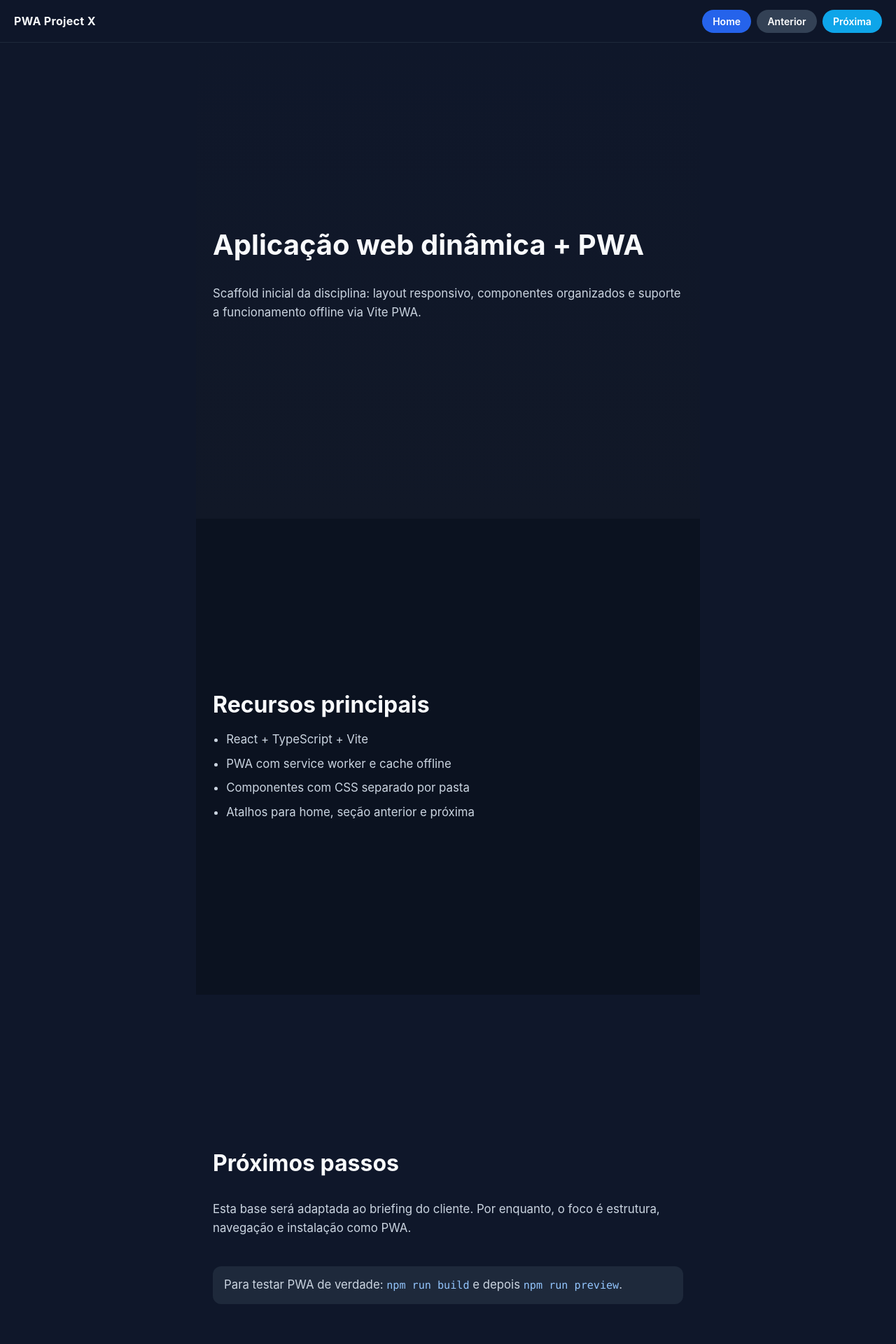
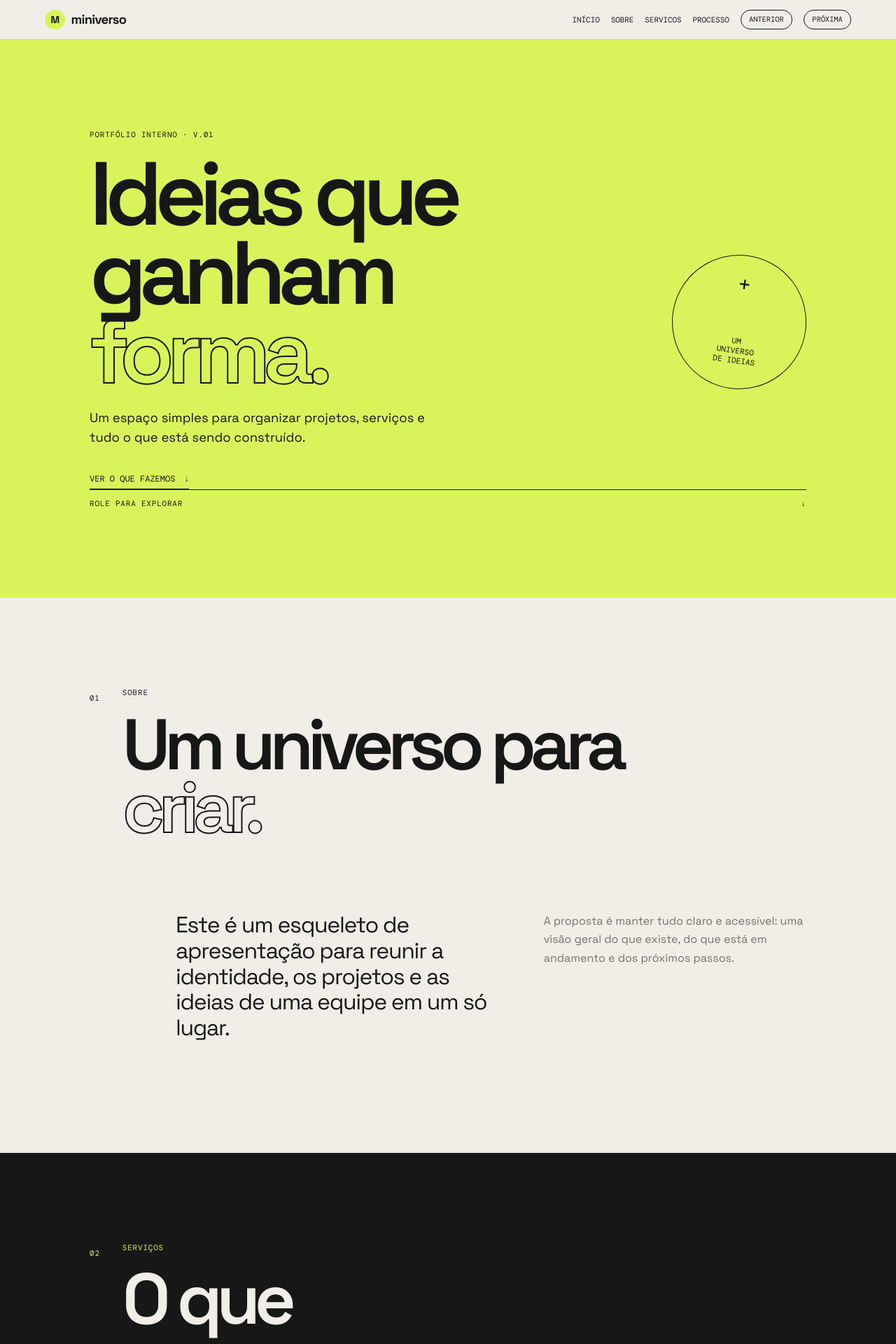
Before and after one commit to PWA-project-X/frontend, a React (Vite) app: page / in a window 1280 px wide. Shown: the top 1920 px of the page at 70% size. Built offline with nearby package versions, Linux system fonts and the light colour scheme.

Commit message:
feat: melhora estilização e componentes da pagina home

```diff
--- a/src/App.css
+++ b/src/App.css
@@ -1,121 +1,340 @@
+@import url('https://fonts.googleapis.com/css2?family=DM+Mono:wght@400;500&family=Space+Grotesk:wght@400;500;600;700&display=swap');
+
+:root {
+    --ink:#171717;
+    --paper:#f1eee8;
+    --acid:#d9f45b;
+    --muted:#77736c;
+    --line:rgba(23,23,23,.18);
+}
+
 .app {
-  min-height: 100vh;
+    min-height:100vh;
+    background:var(--paper);
+    color:var(--ink);
 }
 
 .topbar {
-  position: sticky;
-  top: 0;
-  z-index: 40;
-  display: flex;
-  flex-wrap: wrap;
-  align-items: center;
-  justify-content: space-between;
-  gap: 0.75rem;
-  padding: 0.85rem 1.25rem;
-  background: rgba(15, 23, 42, 0.92);
-  backdrop-filter: blur(8px);
-  border-bottom: 1px solid #1e293b;
+    position:sticky;
+    top:0; z-index:40;
+    display:flex;
+    align-items:center;
+    justify-content:space-between;
+    gap:1rem; padding:.85rem 5vw;
+    background:rgba(241,238,232,.92);
+    backdrop-filter:blur(12px);
+    border-bottom:1px solid var(--line);
 }
 
 .brand {
-  color: #f8fafc;
-  font-size: 1rem;
-  letter-spacing: 0.02em;
+    display:flex;
+    align-items:center;
+    gap:.55rem; color:var(--ink);
+    text-decoration:none;
+    font-size:1.15rem;
+    font-weight:700;
+    letter-spacing:-.04em;
+}
+
+.brand-mark {
+    display:grid;
+    place-items:center;
+    width:1.8rem;
+    height:1.8rem;
+    border-radius:50%;
+    background:var(--acid);
+    font-size:.9rem;
 }
 
 .nav-actions {
-  display: flex;
-  flex-wrap: wrap;
-  gap: 0.5rem;
+    display:flex;
+    align-items:center;
+    gap:1rem;
 }
 
+.nav-link {
+    color:var(--ink);
+    text-decoration:none;
+    font-family:'DM Mono',monospace;
+    font-size:.68rem; text-transform:uppercase;
+}
+
+.nav-link:hover,.primary-link:hover { opacity:.55; }
+
 .btn-nav {
-  border: none;
-  border-radius: 999px;
-  padding: 0.5rem 0.95rem;
-  font-size: 0.875rem;
-  font-weight: 600;
-  cursor: pointer;
-  transition: background 0.2s ease, transform 0.2s ease;
+    border:1px solid var(--ink);
+    border-radius:999px;
+    padding:.42rem .7rem;
+    background:transparent;
+    color:var(--ink);
+    font-family:'DM Mono',monospace;
+    font-size:.65rem; text-transform:uppercase;
+    cursor:pointer;
+    transition:.2s ease;
 }
 
 .btn-nav:hover {
-  transform: translateY(-1px);
+    background:var(--ink);
+    color:var(--paper);
 }
 
-.section {
-  min-height: 85vh;
-  display: flex;
-  flex-direction: column;
-  justify-content: center;
-  gap: 1rem;
-  padding: 4rem 1.5rem;
-  max-width: 720px;
-  margin: 0 auto;
+.section-shell {
+    min-height:86vh;
+    padding:8rem 10vw;
 }
 
-.section h1,
-.section h2 {
-  margin: 0;
-  line-height: 1.2;
-  color: #f8fafc;
+.hero {
+    display:flex;
+    flex-direction:column;
+    justify-content:space-between;
+    min-height:calc(100vh - 57px);
+    background:var(--acid);
 }
 
-.section h1 {
-  font-size: clamp(1.75rem, 4vw, 2.5rem);
+.eyebrow,.scroll-note,.section-number,.card-number,.footer {
+    font-family:'DM Mono',monospace;
+    font-size:.68rem;
+    letter-spacing:.08em;
 }
 
-.section h2 {
-  font-size: clamp(1.4rem, 3vw, 2rem);
+.eyebrow { margin:0 0 1.4rem; }
+.hero-content {
+    display:flex;
+    align-items:center;
+    justify-content:space-between;
+    gap:3rem;
 }
 
-.section p,
-.section li {
-  color: #cbd5e1;
-  line-height: 1.6;
-  font-size: 1.05rem;
+h1,h2,h3,p { margin-top:0; }
+h1,h2 {
+    max-width:850px;
+    margin-bottom:1.5rem;
+    font-size:clamp(3.5rem,10vw,9rem);
+    line-height:.88;
+    letter-spacing:-.085em;
+    font-weight:600;
 }
 
-.section ul {
-  margin: 0;
-  padding-left: 1.2rem;
-  display: grid;
-  gap: 0.5rem;
+h1 em,h2 em {
+    font-style:normal;
+    color:transparent;
+    -webkit-text-stroke:2px var(--ink);
 }
 
-.hint {
-  margin-top: 0.5rem;
-  padding: 0.85rem 1rem;
-  border-radius: 0.75rem;
-  background: #1e293b;
-  color: #e2e8f0;
+.hero-text {
+    max-width:30rem;
+    font-size:1.15rem;
+    line-height:1.5;
 }
 
-.hint code {
-  font-family: ui-monospace, SFMono-Regular, Menlo, Consolas, monospace;
-  font-size: 0.9em;
-  color: #93c5fd;
+.primary-link {
+    display:inline-flex;
+    gap:.8rem;
+    margin-top:1.2rem;
+    padding-bottom:.35rem;
+    border-bottom:1px solid var(--ink);
+    color:var(--ink);
+    text-decoration:none;
+    font-family:'DM Mono',monospace;
+    font-size:.75rem;
+    text-transform:uppercase;
+    transition:opacity .2s ease;
 }
 
-.section-home {
-  background: linear-gradient(180deg, #0f172a 0%, #111827 100%);
+.hero-stamp {
+    display:grid;
+    place-items:center;
+    flex:0 0 12rem;
+    width:12rem;
+    height:12rem;
+    border:1px solid var(--ink);
+    border-radius:50%;
+    transform:rotate(8deg);
+    text-align:center;
 }
 
-.section-recursos {
-  background: #0b1220;
+.hero-stamp span {
+    font-size:2rem;
+    line-height:.5;
 }
 
-.section-sobre {
-  background: #0f172a;
+.hero-stamp strong {
+    font-family:'DM Mono',monospace;
+    font-size:.7rem; font-weight:400;
+    text-transform:uppercase;
 }
 
-@media (max-width: 640px) {
-  .topbar {
-    padding: 0.75rem 1rem;
-  }
+.scroll-note {
+    display:flex;
+    justify-content:space-between;
+    border-top:1px solid var(--ink);
+    padding-top:.8rem;
+}
 
-  .section {
-    padding: 3rem 1rem;
-    min-height: 75vh;
-  }
+.section-light {
+    background:var(--paper);
 }
+
+.section-dark {
+    background:var(--ink);
+    color:var(--paper);
+}
+
+.section-dark .eyebrow,.section-dark .section-number { color:var(--acid); }
+
+.section-heading {
+    display:flex; gap:2rem;
+    align-items:flex-start;
+    margin-bottom:5rem;
+}
+
+.section-number { padding-top:.5rem; }
+
+.section-heading h2 { font-size:clamp(3rem,8vw,7rem); }
+
+.about-grid {
+    display:grid;
+    grid-template-columns:1.2fr 1fr;
+    gap:6vw; max-width:900px;
+    margin-left:12%;
+}
+
+.about-grid p {
+    color:var(--muted);
+    line-height:1.65;
+}
+
+.about-grid .lead-copy {
+    color:var(--ink);
+    font-size:clamp(1.4rem,2.5vw,2.2rem);
+    line-height:1.15; letter-spacing:-.04em;
+}
+
+.service-grid {
+    display:grid;
+    grid-template-columns:repeat(3,1fr);
+    gap:1rem;
+}
+
+.service-card {
+    position:relative;
+    min-height:18rem;
+    padding:1.5rem;
+    border:1px solid rgba(241,238,232,.3);
+    transition:transform .2s ease,background .2s ease;
+}
+
+.service-card:hover {
+    background:#292929;
+    transform:translateY(-5px);
+}
+
+.card-number { color:var(--acid); }
+
+.service-card h3 {
+    margin-top:5rem;
+    margin-bottom:.7rem;
+    font-size:1.6rem;
+    letter-spacing:-.04em;
+}
+
+.service-card p {
+    max-width:17rem;
+    color:#aaa7a1;
+    line-height:1.5;
+}
+
+.card-arrow {
+    position:absolute;
+    right:1.5rem;
+    bottom:1.25rem;
+    color:var(--acid);
+    font-size:1.4rem;
+}
+
+.process-list {
+    display:grid; gap:0;
+    margin-left:12%;
+    max-width:850px;
+}
+
+.process-list>div {
+    display:grid;
+    grid-template-columns:5rem 1fr 1.3fr;
+    gap:1rem; align-items:center;
+    padding:1.3rem 0;
+    border-top:1px solid var(--line);
+}
+
+.process-list span {
+    font-family:'DM Mono',monospace;
+    font-size:.75rem;
+}
+
+.process-list strong {
+    font-size:1.3rem;
+}
+
+.process-list p {
+    margin:0;
+    color:var(--muted);
+}
+
+.footer {
+    display:flex;
+    justify-content:space-between;
+    gap:1rem;
+    padding:1.2rem 5vw;
+    background:var(--acid);
+    font-size:.6rem;
+}
+
+@media (max-width:760px) {
+    .topbar {
+        padding:.8rem 1rem;
+    }
+
+    .nav-link,.btn-prev,.btn-next {
+        display:none;
+    }
+
+    .section-shell {
+        min-height:auto;
+        padding:5rem 1.2rem;
+    }
+
+    .hero {
+        min-height:calc(100vh - 57px);
+    }
+
+    .hero-content {
+        display:block;
+    }
+
+    .hero-stamp {
+        margin:3rem 0 0 auto;
+        width:9rem;
+        height:9rem;
+    }
+
+    .section-heading {
+        gap:1rem;
+        margin-bottom:3rem;
+    }
+
+    .about-grid,.service-grid {
+        grid-template-columns:1fr;
+        margin-left:0; gap:1.5rem;
+    }
+
+    .service-card { min-height:14rem; }
+    .service-card h3 { margin-top:3rem; }
+    .process-list { margin-left:0; }
+    .process-list>div { grid-template-columns:3rem 1fr; }
+    .process-list p { grid-column:2; }
+    .footer { flex-direction:column; }
+}
+
+@media (prefers-reduced-motion:reduce) {
+    html { scroll-behavior:auto; } * { transition-duration:.01ms !important; }
+}
--- a/src/App.tsx
+++ b/src/App.tsx
@@ -1,55 +1,63 @@
-import ButtonHome from './components/buttonHome/ButtonHome'
 import ButtonNext from './components/buttonNext/ButtonNext'
 import ButtonPrev from './components/buttonPrev/ButtonPrev'
 import ButtonScrollTop from './components/buttonScrollTop/ButtonScrollTop'
 import './App.css'
 
-const SECTION_IDS = ['home', 'recursos', 'sobre']
+const SECTION_IDS = ['inicio', 'sobre', 'servicos', 'processo']
+
+const services = [
+  { number: '01', title: 'Consultoria', text: 'Organização de ideias, projetos e soluções para diferentes necessidades.' },
+  { number: '02', title: 'Treinamentos', text: 'Conteúdos e capacitações pensados para facilitar o aprendizado.' },
+  { number: '03', title: 'Projetos digitais', text: 'Criação de experiências digitais simples, úteis e fáceis de acompanhar.' },
+]
 
 function App() {
   return (
     <div className="app">
       <header className="topbar">
-        <strong className="brand">PWA Project X</strong>
-        <nav className="nav-actions" aria-label="Atalhos de navegação">
-          <ButtonHome targetId="home" />
+        <a className="brand" href="#inicio" aria-label="Voltar ao início"><span className="brand-mark">M</span><span>miniverso</span></a>
+        <nav className="nav-actions" aria-label="Navegação principal">
+          {SECTION_IDS.map((id) => <a key={id} className="nav-link" href={`#${id}`}>{id === 'inicio' ? 'Início' : id[0].toUpperCase() + id.slice(1)}</a>)}
           <ButtonPrev sectionIds={SECTION_IDS} />
           <ButtonNext sectionIds={SECTION_IDS} />
         </nav>
       </header>
 
       <main>
-        <section id="home" className="section section-home">
-          <h1>Aplicação web dinâmica + PWA</h1>
-          <p>
-            Scaffold inicial da disciplina: layout responsivo, componentes
-            organizados e suporte a funcionamento offline via Vite PWA.
-          </p>
+        <section id="inicio" className="hero section-shell">
+          <div className="eyebrow">PORTFÓLIO INTERNO · V.01</div>
+          <div className="hero-content">
+            <div>
+              <h1>Ideias que ganham <em>forma.</em></h1>
+              <p className="hero-text">Um espaço simples para organizar projetos, serviços e tudo o que está sendo construído.</p>
+              <a className="primary-link" href="#servicos">Ver o que fazemos <span>↓</span></a>
+            </div>
+            <div className="hero-stamp" aria-hidden="true"><span>+</span><strong>um<br />universo<br />de ideias</strong></div>
+          </div>
+          <div className="scroll-note">ROLE PARA EXPLORAR <span>↓</span></div>
         </section>
 
-        <section id="recursos" className="section section-recursos">
-          <h2>Recursos principais</h2>
-          <ul>
-            <li>React + TypeScript + Vite</li>
-            <li>PWA com service worker e cache offline</li>
-            <li>Componentes com CSS separado por pasta</li>
-            <li>Atalhos para home, seção anterior e próxima</li>
-          </ul>
+        <section id="sobre" className="section-shell section-light">
+          <div className="section-heading"><span className="section-number">01</span><div><p className="eyebrow">SOBRE</p><h2>Um universo para <em>criar.</em></h2></div></div>
+          <div className="about-grid"><p className="lead-copy">Este é um esqueleto de apresentação para reunir a identidade, os projetos e as ideias de uma equipe em um só lugar.</p><p>A proposta é manter tudo claro e acessível: uma visão geral do que existe, do que está em andamento e dos próximos passos.</p></div>
         </section>
 
-        <section id="sobre" className="section section-sobre">
-          <h2>Próximos passos</h2>
-          <p>
-            Esta base será adaptada ao briefing do cliente. Por enquanto, o
-            foco é estrutura, navegação e instalação como PWA.
-          </p>
-          <p className="hint">
-            Para testar PWA de verdade: <code>npm run build</code> e depois{' '}
-            <code>npm run preview</code>.
-          </p>
+        <section id="servicos" className="section-shell section-dark">
+          <div className="section-heading"><span className="section-number">02</span><div><p className="eyebrow">SERVIÇOS</p><h2>O que <em>fazemos.</em></h2></div></div>
+          <div className="service-grid">{services.map((service) => <article className="service-card" key={service.number}><span className="card-number">/{service.number}</span><h3>{service.title}</h3><p>{service.text}</p><span className="card-arrow">↗</span></article>)}</div>
+        </section>
+
+        <section id="processo" className="section-shell section-light process-section">
+          <div className="section-heading"><span className="section-number">03</span><div><p className="eyebrow">PROCESSO</p><h2>Do começo ao <em>resultado.</em></h2></div></div>
+          <div className="process-list">
+            <div><span>01</span><strong>Entender</strong><p>Organizar a ideia e definir o objetivo.</p></div>
+            <div><span>02</span><strong>Criar</strong><p>Desenvolver uma solução simples e funcional.</p></div>
+            <div><span>03</span><strong>Compartilhar</strong><p>Apresentar, testar e melhorar juntos.</p></div>
+          </div>
         </section>
       </main>
 
+      <footer className="footer"><span>MINIVERSO · PORTFÓLIO INTERNO</span><span>PROGRAMAÇÃO AVANÇADA PARA WEB · 2026</span></footer>
       <ButtonScrollTop />
     </div>
   )
--- a/src/index.css
+++ b/src/index.css
@@ -1,32 +1,6 @@
-*,
-*::before,
-*::after {
-  box-sizing: border-box;
-}
-
-html {
-  scroll-behavior: smooth;
-}
-
-body {
-  margin: 0;
-  min-width: 320px;
-  font-family:
-    Inter,
-    system-ui,
-    -apple-system,
-    BlinkMacSystemFont,
-    'Segoe UI',
-    Roboto,
-    sans-serif;
-  background: #0f172a;
-  color: #e2e8f0;
-}
-
-#root {
-  min-height: 100vh;
-}
-
-button {
-  font-family: inherit;
-}
+*, *::before, *::after { box-sizing: border-box; }
+html { scroll-behavior: smooth; }
+body { margin: 0; min-width: 320px; font-family: 'Space Grotesk', system-ui, sans-serif; background: #f1eee8; color: #171717; }
+#root { min-height: 100vh; }
+button, a { font-family: inherit; }
+::selection { background: #d9f45b; color: #171717; }
```
